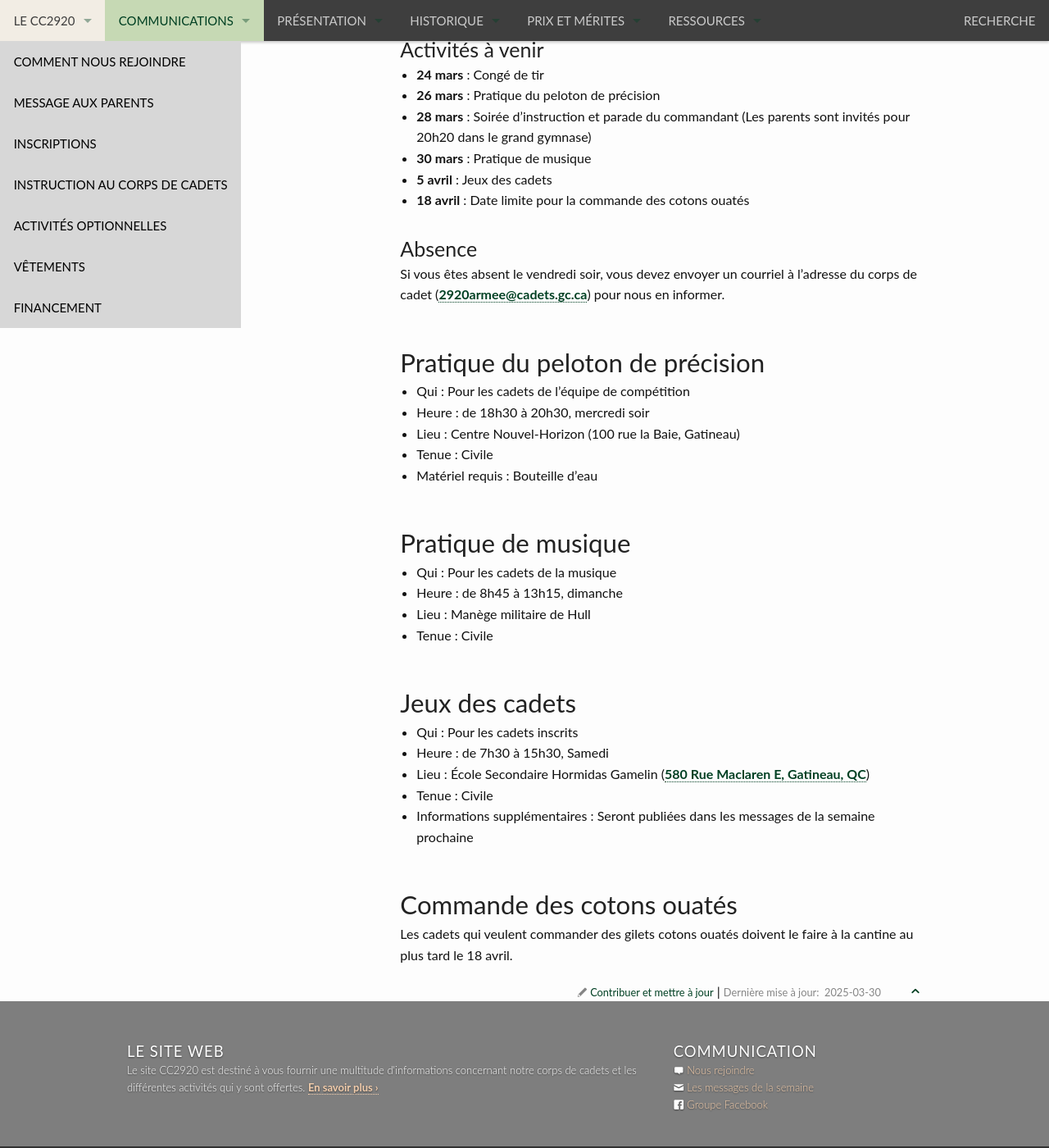
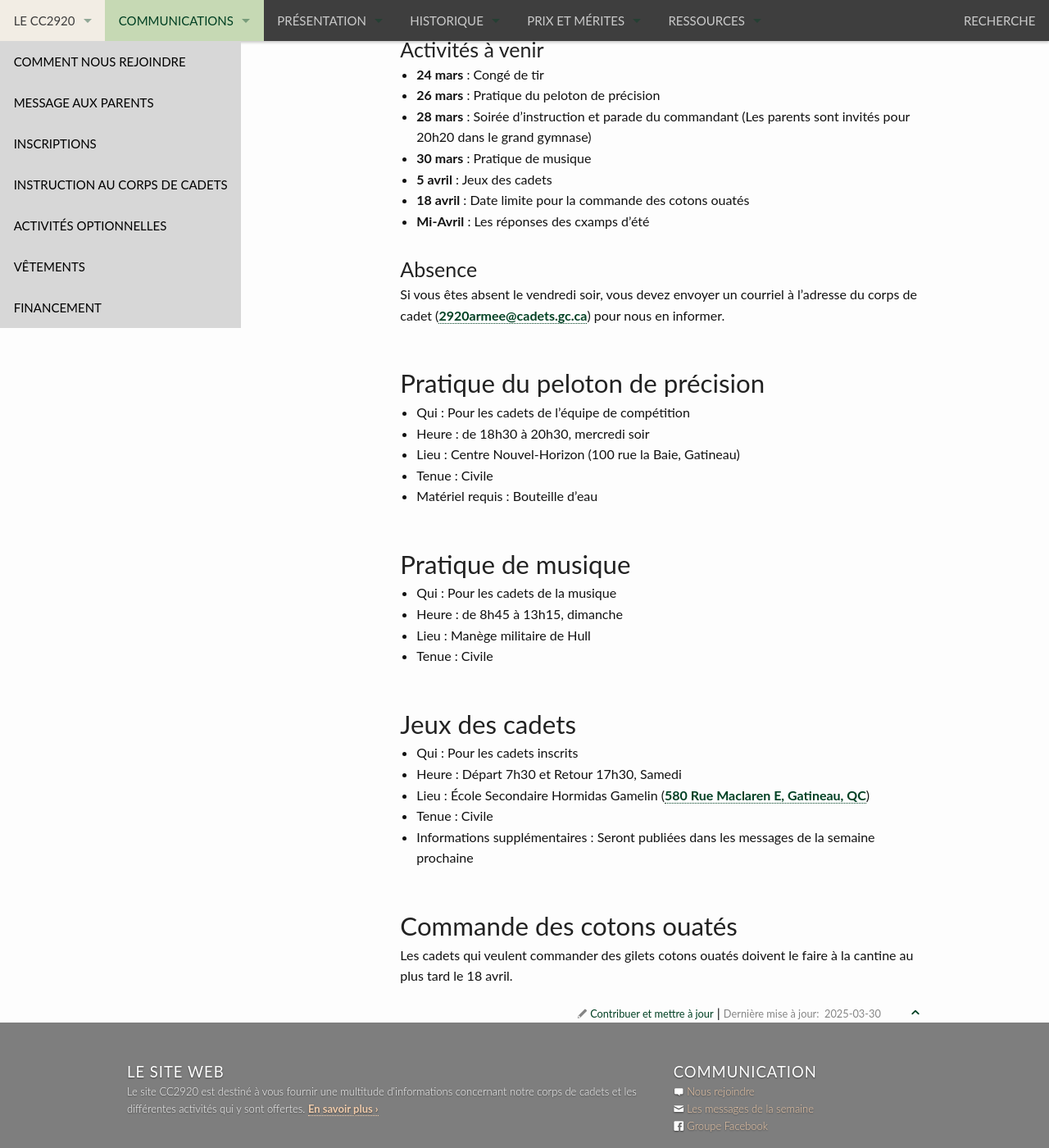
Before and after one commit to CC2920/web, a Jekyll site: the page built from _communications/messages.md, in a window 1280 px wide and 1400 px high, scrolled down 664 px. Shown: the whole window at 82% size. Built offline with Jekyll 4.4.1, drawn with Linux system fonts in a browser that asks for light colours.

Commit message:
Mise a jour

```diff
--- a/_communications/messages.md
+++ b/_communications/messages.md
@@ -26,6 +26,7 @@ layout: "messages"
 - **30 mars** : Pratique de musique
 - **5 avril** : Jeux des cadets
 - **18 avril** : Date limite pour la commande des cotons ouatés
+- **Mi-Avril** : Les réponses des cxamps d'été
 
 ### Absence
 
@@ -49,7 +50,7 @@ Si vous êtes absent le vendredi soir, vous devez envoyer un courriel à l'adres
 ## Jeux des cadets
 
 - Qui :  Pour les cadets inscrits
-- Heure : de 7h30 à 15h30, Samedi
+- Heure : Départ 7h30 et Retour 17h30, Samedi
 - Lieu : École Secondaire Hormidas Gamelin ([580 Rue Maclaren E, Gatineau, QC](https://maps.app.goo.gl/1xSARFd68rGgHGpt5))
 - Tenue : Civile
 - Informations supplémentaires : Seront publiées dans les messages de la semaine prochaine
```
